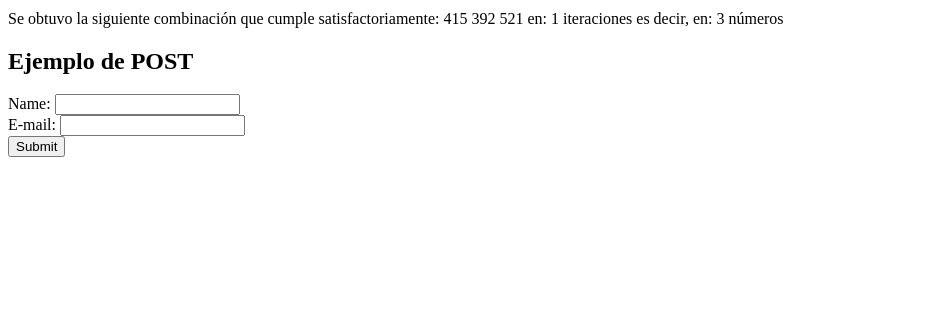
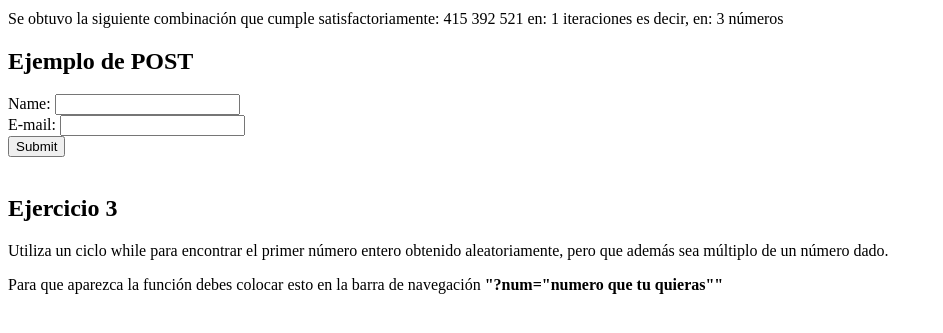
Before and after one commit to Kippie01PW/tecweb, a PHP site: page /tecweb/ in a window 1280 px wide. Shown: the part 176-509 px from the top of the page, without its empty margins (0-943 px from the left). Run offline with PHP 8.4, Linux system fonts and the light colour scheme.

Commit message:
Se realizó satisfactoriamente el inciso 3 con sus respectivas variantes

```diff
--- a/practicas/p06/index.php
+++ b/practicas/p06/index.php
@@ -39,5 +39,20 @@
             echo $_POST["email"];
         }
     ?>
+
+    <h2>Ejercicio 3</h2>
+    <p>Utiliza un ciclo while para encontrar el primer número entero obtenido aleatoriamente,
+    pero que además sea múltiplo de un número dado.</p>
+    <p>Para que aparezca la función debes colocar esto en la barra de navegación <b>"?num="numero que tu quieras""</b></p>
+    <?php
+    require_once __DIR__ .'/src/funciones.php';
+    if(isset($_GET['num'])){
+        num_multiplo_dado($_GET['num']);
+
+        echo '<br>';
+        echo '<p>La función de abajo es la misma función de arriba pero ahora con un do while!!</p>';
+        num_multiplo_dado_variante($_GET['num']);
+    }
+    ?>
 </body>
 </html>
--- a/practicas/p06/src/funciones.php
+++ b/practicas/p06/src/funciones.php
@@ -40,4 +40,28 @@ function generacion_repetitiva(){
     }
     echo 'en: ' . $contador . ' iteraciones' . ' es decir, en: ' . $contador*3 . ' números';
 }
+
+function num_multiplo_dado($numero){
+    $numero = $_GET['num'];
+    $multiplo = 1;
+    while (($multiplo%$numero)!=0){
+    global $multiplo;
+
+    $multiplo = rand (1, 1000);
+    }
+
+    echo 'El numero aleatorio: ' . $multiplo . ' es múltiplo del número que colocaste: ' . $numero;
+}
+
+function num_multiplo_dado_variante($numero){
+    $numero = $_GET['num'];
+    $multiplo = 0;
+    do{
+    global $multiplo;
+
+    $multiplo = rand (1, 1000);
+    }while(($multiplo%$numero)!=0);
+
+    echo 'El numero aleatorio: ' . $multiplo . ' es múltiplo del número que colocaste: ' . $numero;
+}
 ?>
```
